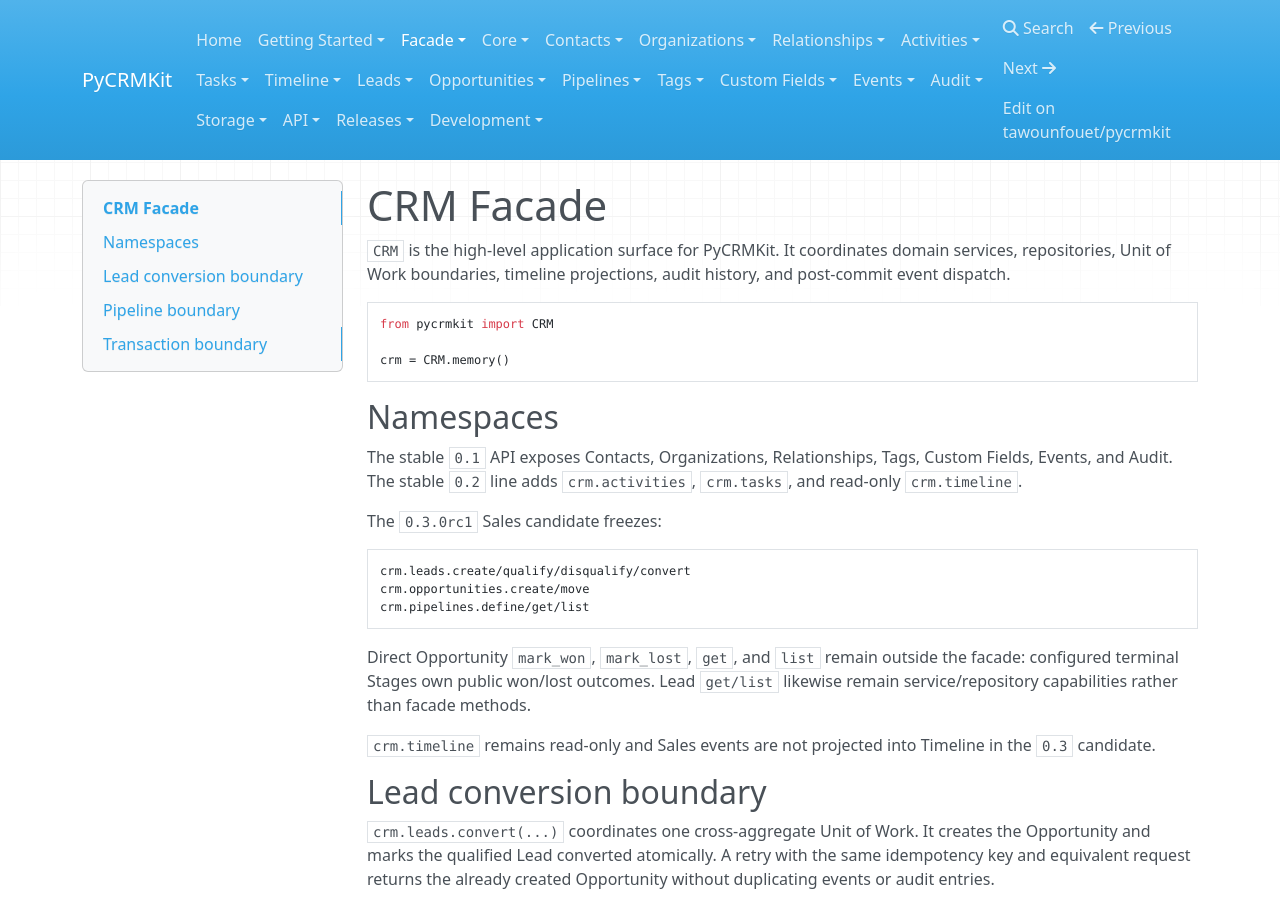
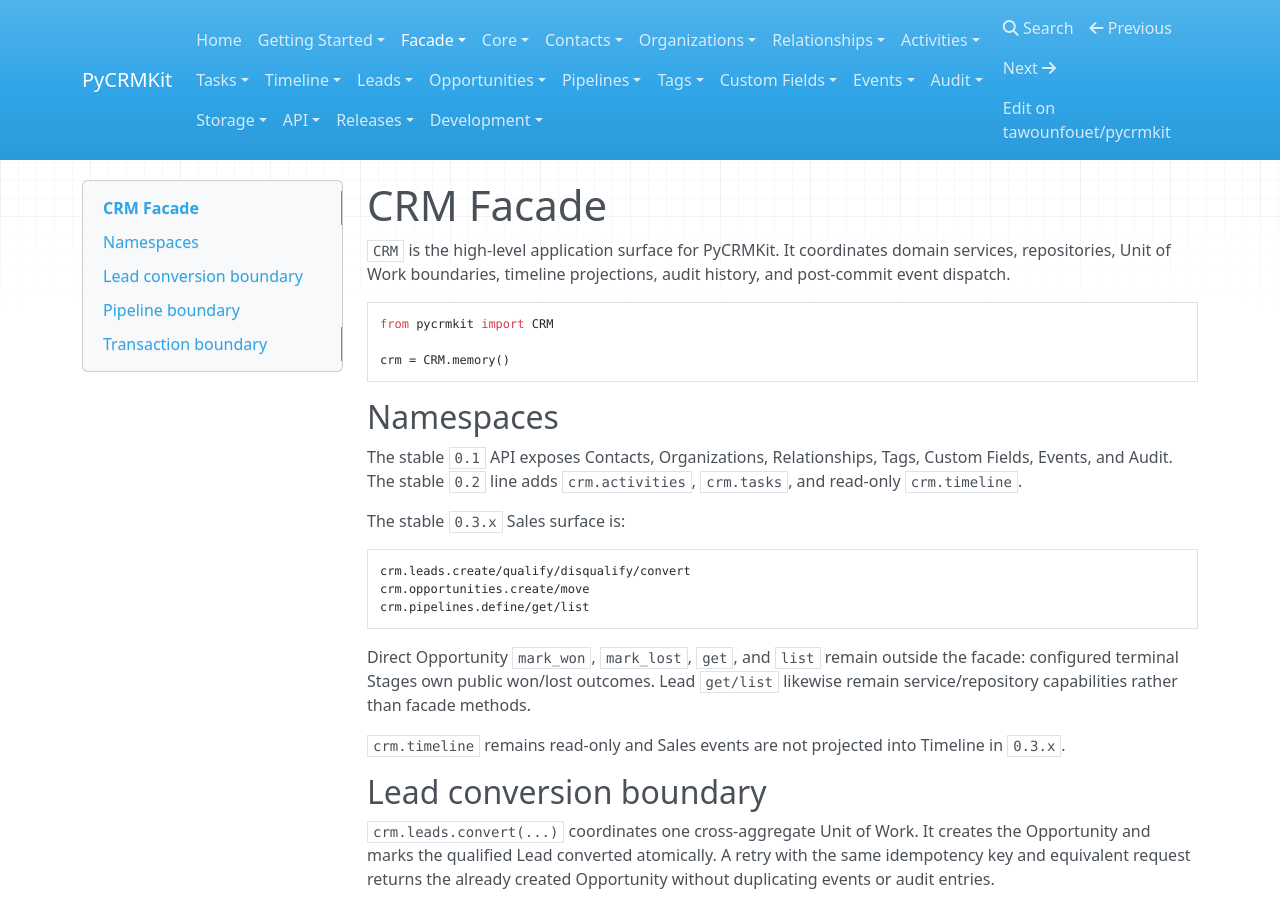
Before and after one commit to tawounfouet/pycrmkit, an MkDocs documentation site: the page built from docs/facade/index.md, in a window 1280 px wide and 900 px high. Built offline with MkDocs 1.6.1, drawn with Linux system fonts in a browser that asks for light colours; nearby versions of some CDN libraries.

Commit message:
release: promote sales foundation to 0.3.0 stable

````diff
--- a/docs/facade/index.md
+++ b/docs/facade/index.md
@@ -16,7 +16,7 @@
 Custom Fields, Events, and Audit. The stable `0.2` line adds `crm.activities`,
 `crm.tasks`, and read-only `crm.timeline`.
 
-The `0.3.0rc1` Sales candidate freezes:
+The stable `0.3.x` Sales surface is:
 
 ```text
 crm.leads.create/qualify/disqualify/convert
@@ -30,7 +30,7 @@
 methods.
 
 `crm.timeline` remains read-only and Sales events are not projected into
-Timeline in the `0.3` candidate.
+Timeline in `0.3.x`.
 
 ## Lead conversion boundary
 
````
